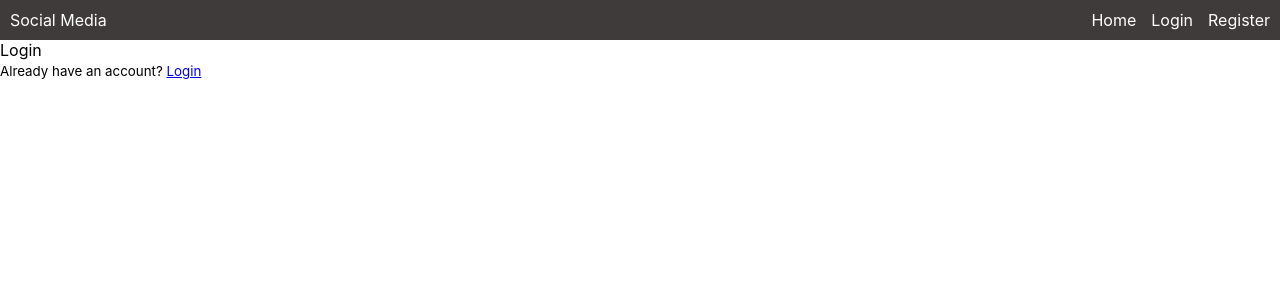
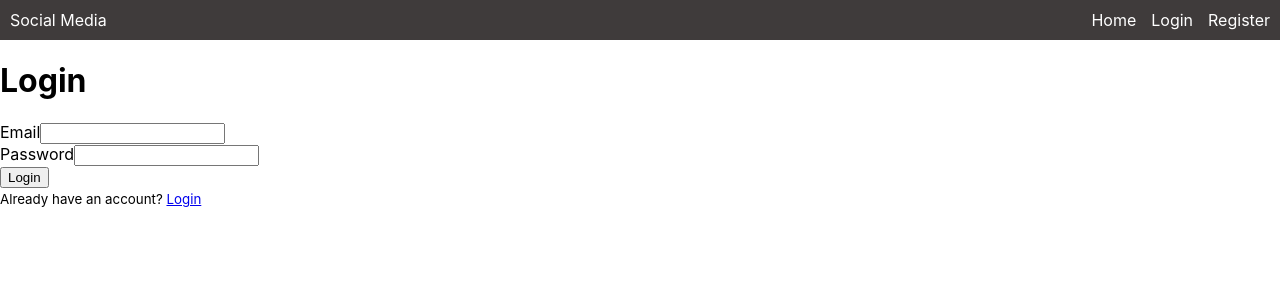
Before and after one commit to volubleogre664/SocialMediaApp, a React (Create React App) app in the folder reactapp/: page /login in a window 1280 px wide. Shown: the top 300 px of the page. Built offline with nearby package versions, Linux system fonts and the light colour scheme.

Commit message:
Login Page Works

```diff
--- a/reactapp/src/pages/Login.tsx
+++ b/reactapp/src/pages/Login.tsx
@@ -1,12 +1,73 @@
+import { useEffect } from "react";
 import { Link } from "react-router-dom";
+import useForm from "../hooks/useForm";
+import { FetchResults } from "../utils/Types";
+import useFetch from "../hooks/useFetch";
 
 import "../styles/pages/Login.css";
 
+type FormValues = {
+    email: string;
+    password: string;
+};
+
 function Login() {
+    const { onChange, onSubmit, values } = useForm<FormValues>(formSubmit, {
+        email: "",
+        password: "",
+    });
+
+    const { loading, error, fetchData, response }: FetchResults = useFetch({
+        url: "LOGIN",
+        method: "POST",
+        body: values,
+    });
+
+    function formSubmit() {
+        fetchData();
+
+        console.log("Form submitted", values);
+    }
+
+    useEffect(() => {
+        if (response) {
+            console.log("Response", response);
+        }
+    }, [response]);
+
     return (
-        <div>
-            Login
-            <footer>
+        <div className="login">
+            <main className="login__body">
+                <h1>Login</h1>
+
+                <form onSubmit={onSubmit}>
+                    <div className="login__form-control">
+                        <label htmlFor="email">Email</label>
+                        <input
+                            onChange={onChange}
+                            value={values.email}
+                            type="text"
+                            name="email"
+                            id="email"
+                        />
+                    </div>
+
+                    <div className="login__form-control">
+                        <label htmlFor="password">Password</label>
+                        <input
+                            onChange={onChange}
+                            value={values.password}
+                            type="password"
+                            name="password"
+                            id="password"
+                        />
+                    </div>
+
+                    <button type="submit">Login</button>
+                </form>
+            </main>
+
+            <footer className="login__footer">
                 <small>
                     Already have an account? <Link to="/login">Login</Link>
                 </small>
--- a/reactapp/src/pages/Register.tsx
+++ b/reactapp/src/pages/Register.tsx
@@ -30,11 +30,7 @@ function Register() {
         useFetch<RegisterResponse>({
             url: "REGISTER",
             method: "POST",
-            body: {
-                email: values.email,
-                password: values.password,
-                confirmPassword: values.confirmPassword,
-            },
+            body: values,
         });
 
     function formSubmit() {
@@ -55,11 +51,11 @@ function Register() {
 
             <form onSubmit={onSubmit}>
                 <FormControl>
-                    <label htmlFor="username">Username</label>
+                    <label htmlFor="username">Email</label>
                     <input
                         type="text"
                         name="email"
-                        id="username"
+                        id="email"
                         value={values.email}
                         onChange={onChange}
                     />
--- a/reactapp/src/utils/ApiRoutes.ts
+++ b/reactapp/src/utils/ApiRoutes.ts
@@ -12,8 +12,8 @@ const URLS: ApiRoutes = {
 
 // Apply proxy to add baseUrl to all endpoints
 const API_ENDPOINTS = new Proxy(URLS, {
-    get: function (target, property) {
-        return baseUrl + target[property as keyof ApiRoutes];
+    get: function (target, property: string) {
+        return baseUrl + target[property];
     },
 });
 
```
Also changed, not shown: 2 other files (tests, documents, lock files or other folders).
